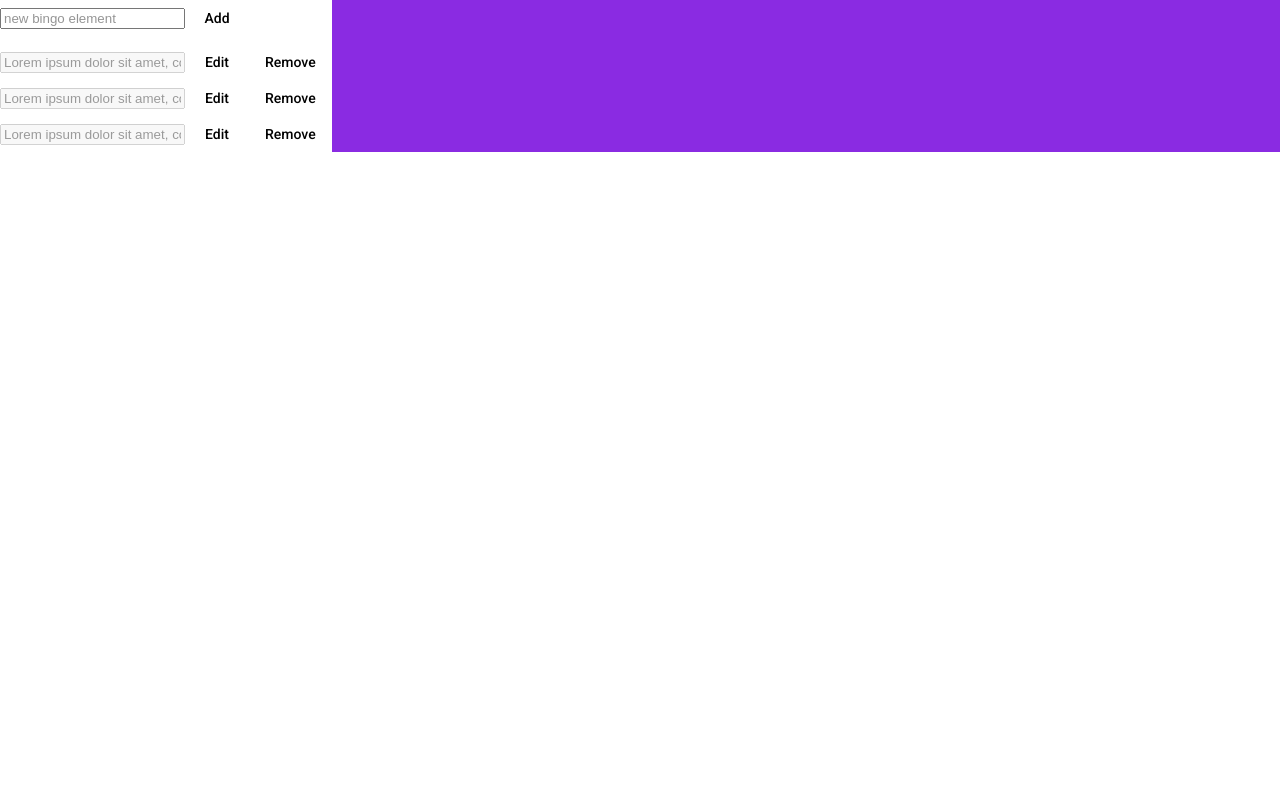
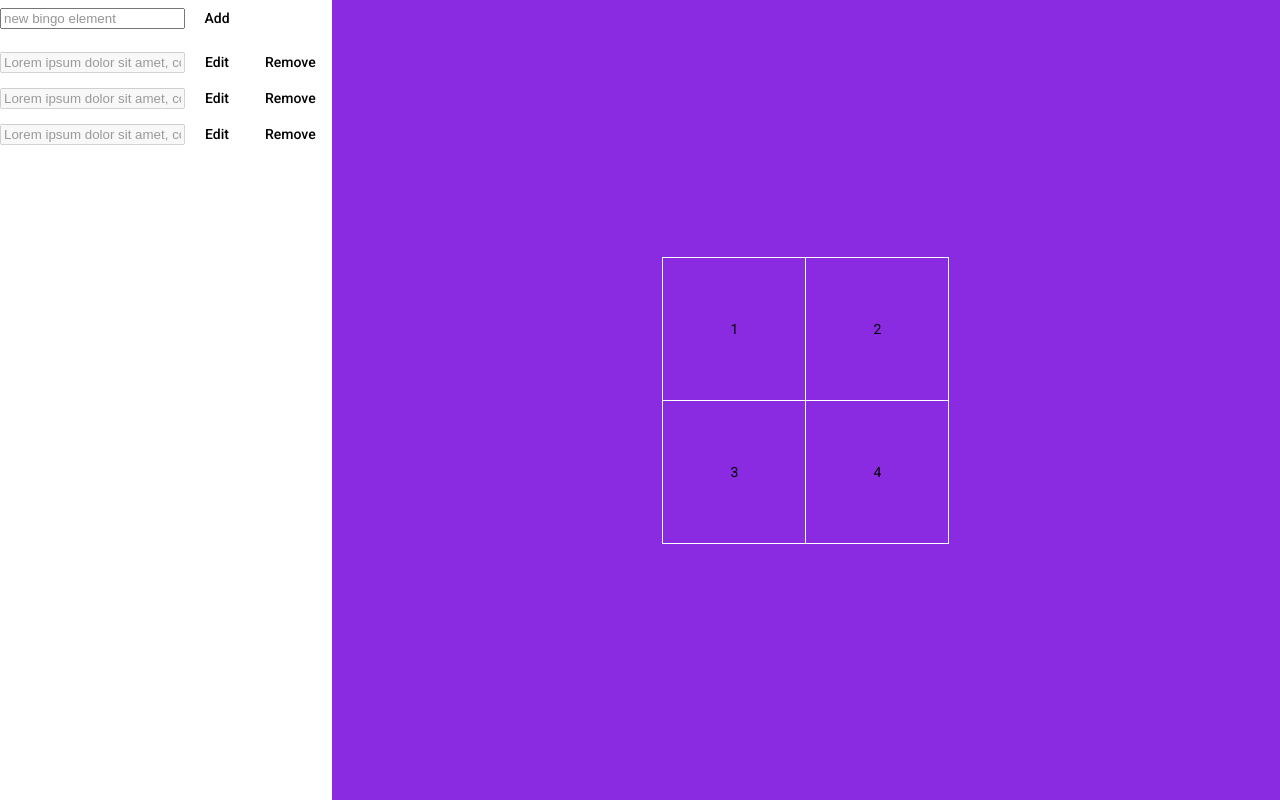
Before and after one commit to VostroknutovaDS/twitter-bingo, an Angular app: page / in a window 1280 px wide. Built offline with nearby package versions, Linux system fonts and the light colour scheme.

Commit message:
feat: add table generation in template

```diff
--- a/src/app/app.component.scss
+++ b/src/app/app.component.scss
@@ -1,5 +1,11 @@
+:host {
+    height: 100%;
+    display: block;
+}
+
 .container {
     display: flex;
+    height: 100%;
 }
 
 .bingo-preview {
--- a/src/app/bingo-preview/bingo-preview.component.html
+++ b/src/app/bingo-preview/bingo-preview.component.html
@@ -0,0 +1,9 @@
+<div class="wrapper">
+<table class="bingo-table">
+  <tbody>
+    <tr *ngFor="let item of GeneratedTable">
+      <td *ngFor="let list of item" class="bingo-cell">{{ list.value }}</td>
+    </tr>
+  </tbody>
+</table>
+</div>
--- a/src/app/bingo-preview/bingo-preview.component.scss
+++ b/src/app/bingo-preview/bingo-preview.component.scss
@@ -0,0 +1,18 @@
+$cell-size: 140px;
+
+:host{
+  display: flex;
+  justify-content: center;
+  align-items: center;
+}
+
+.bingo-table {
+  border-collapse: collapse;
+  text-align: center;
+}
+
+.bingo-cell {
+  border: 1px solid white;
+  width: $cell-size;
+  height: $cell-size;
+}
--- a/src/app/bingo-preview/bingo-preview.component.ts
+++ b/src/app/bingo-preview/bingo-preview.component.ts
@@ -1,15 +1,23 @@
-import { Component, OnInit } from '@angular/core';
+import { ChangeDetectionStrategy, Component, OnInit } from '@angular/core';
+import { MOCK_TABLE } from 'src/assets/configuration/mock-data';
+import { BingoElement } from '../core/types';
 
 @Component({
   selector: 'app-bingo-preview',
   templateUrl: './bingo-preview.component.html',
-  styleUrls: ['./bingo-preview.component.scss']
+  styleUrls: ['./bingo-preview.component.scss'],
+  changeDetection: ChangeDetectionStrategy.OnPush
 })
 export class BingoPreviewComponent implements OnInit {
+  private generatedTable: BingoElement[][] = MOCK_TABLE;
+
+  public get GeneratedTable(): BingoElement[][] {
+    return this.generatedTable;
+  }
+
 
   constructor() { }
 
-  ngOnInit(): void {
-  }
+  ngOnInit(): void { }
 
 }
--- a/src/assets/configuration/mock-data.ts
+++ b/src/assets/configuration/mock-data.ts
@@ -1 +1,7 @@
+import { BingoElement } from "src/app/core/types";
+
+// Data for elements list
 export const MOCK_DATA: string[] = ['Lorem ipsum dolor sit amet, consectetur adipiscing elit', 'Lorem ipsum dolor sit amet, consectetur adipiscing elit', 'Lorem ipsum dolor sit amet, consectetur adipiscing elit'];
+
+// Data for table
+export const MOCK_TABLE: BingoElement[][] = [[{ id: "1", value: '1' }, { id: "2", value: '2' }], [{ id: "3", value: '3' }, { id: "4", value: '4' }]];
```
